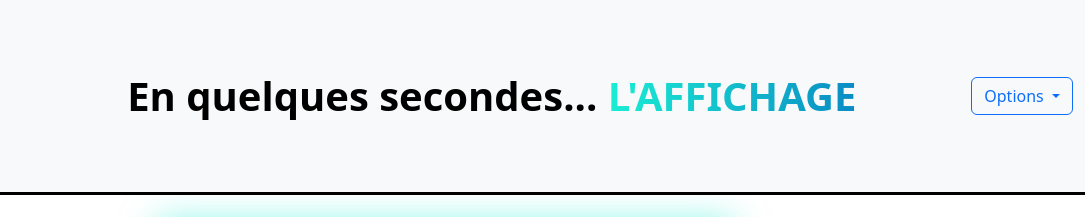
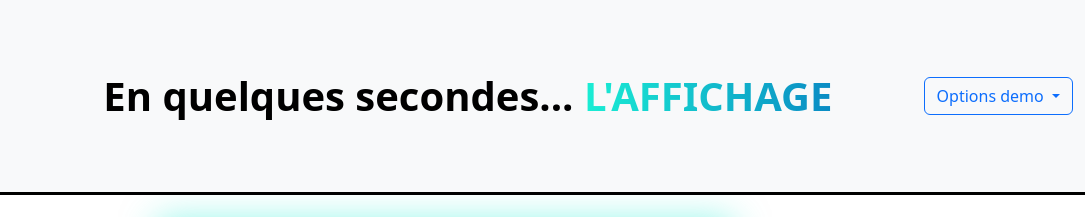
Before and after one commit to NasssDev/AffichageEDF, a website: page index.html in a window 1280 px wide. Shown: the top 217 px of the page, 195-1280 px from the left. Drawn offline with nearby package versions, Linux system fonts and the light colour scheme.

Commit message:
design & some function

```diff
--- a/index.html
+++ b/index.html
@@ -20,7 +20,7 @@
         <div class="dropdown">
             <a class="btn btn-outline-primary dropdown-toggle" href="#" role="button" data-bs-toggle="dropdown"
                aria-expanded="false">
-                Options
+                Options demo
             </a>
 
             <ul class="dropdown-menu" style="right: 0; left: auto;">
```
